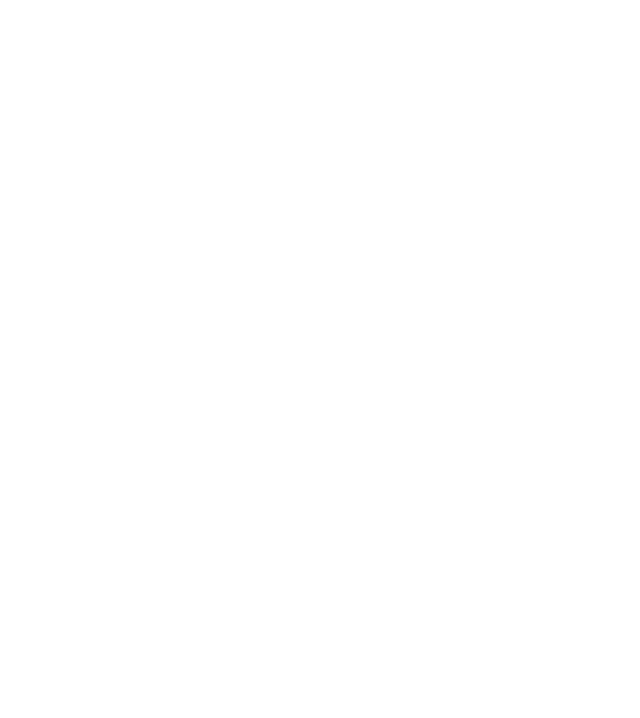
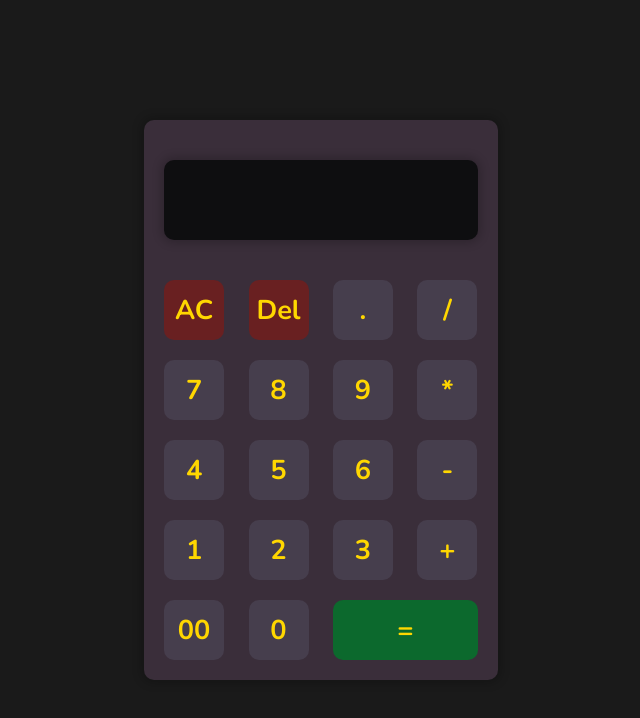
Before and after one commit to mwangiowen/calculator, a plain HTML site: page index.html in a window 1280 px wide. Shown: the whole page, without its empty margins (319-959 px from the left). Drawn offline with nearby package versions, Linux system fonts and the light colour scheme.

Commit message:
finishe my html file

```diff
--- a/index.css
+++ b/index.css
@@ -0,0 +1,90 @@
+@import url('https://fonts.googleapis.com/css2?family=Nunito:wght@200;300;400;500;600;700;800;900;1000&display=swap');
+
+* {
+    margin: 0px;
+    padding: 0px;
+    font-family: Arial, Helvetica, sans-serif;
+    box-sizing: border-box;
+    user-select: none;
+}
+
+body {
+    height: 100vh;
+    background: #1A1A1A; /* Dark Background */
+    display: grid;
+}
+
+.container {
+    width: 100%;
+    height: 100%;
+    display: flex;
+}
+
+.calculator {
+    background: #3A2E3A; /* Deep Purple Background */
+    padding: 10px;
+    box-shadow: 0px 0px 10px 3px rgba(0, 0, 0, 0.219);
+    margin: auto;
+    border-radius: 10px;
+}
+
+.calculator form input {
+    border: 0;
+    outline: 0;
+    width: 60px;
+    height: 60px;
+    border-radius: 10px;
+    font-family: Nunito;
+    font-weight: 700;
+    font-size: 1.7em;
+    color: #FFD700; /* Gold text color */
+    cursor: pointer;
+    margin: 10px;
+    background: #463E4D; /* Rich Purple */
+    transition: background 0.2s; /* Add transition effect for smooth hover */
+}
+
+.calculator form input:hover {
+    background: #B19CD9; /* Light Purple background on hover */
+}
+
+.calculator form input.NumpadBtns {
+    background: #463E4D; /* Rich Purple */
+}
+
+form .display {
+    display: flex;
+    justify-content: flex-end;
+    margin: 20px 0;
+}
+
+form .display input {
+    text-align: right;
+    flex: 2;
+    font-size: 45px;
+    box-shadow: none;
+    padding: 20px;
+    box-sizing: border-box;
+    background: #0E0E10; /* Dark Blue */
+    box-shadow: 0 0 10px 3px #00000033;
+    height: 80px;
+    color: #FFD700; /* Gold text color */
+}
+
+form input.equal {
+    width: 145px;
+    background: #0C692D; /* Rich Green */
+}
+
+form input.ac,
+form input.del {
+    background: #692021; /* Rich Red */
+}
+
+.symbols {
+    background-color: #A86541; /* Rich Brown */
+}
+
+.special {
+    background: #0E0E10; /* Dark Blue */
+}
--- a/index.html
+++ b/index.html
@@ -3,9 +3,47 @@
 <head>
     <meta charset="UTF-8">
     <meta name="viewport" content="width=device-width, initial-scale=1.0">
-    <title>Document</title>
+    <title>CALCULATER</title>
+    <link rel="stylesheet" type="text/css" href="index.css">
 </head>
 <body>
-
+    <div class="container">
+        <div class="calculator">
+            <form>
+                <div class="display">
+                    <input type="text" name="display" disabled>
+                </div>
+                <div>
+                    <input type="button" value="AC" onclick="display.value =''" class="ac">
+                    <input type="button" class="del" value="Del" onclick="display.value =display.value.toString().slice (0,-1)">
+                    <input type="button" class="symbols" value="." onclick="display.value +='.'">
+                    <input type="button" class="symbols" value="/" onclick="display.value +='/'">
+                </div>
+                <div>
+                    <input type="button" class="NumpadBtns" value="7" onclick="display.value +='7'">
+                    <input type="button" class="NumpadBtns" value="8" onclick="display.value +='8'">
+                    <input type="button" class="NumpadBtns" value="9" onclick="display.value +='9'">
+                    <input type="button" class="symbols" value="*" onclick="display.value +='*'">
+                </div>
+                <div>
+                    <input type="button" class="NumpadBtns" value="4" onclick="display.value +='4'">
+                    <input type="button" class="NumpadBtns" value="5" onclick="display.value +='5'">
+                    <input type="button" class="NumpadBtns" value="6" onclick="display.value +='6'">
+                    <input type="button" class="symbols" value="-" onclick="display.value +='-'">
+                </div>
+                <div>
+                    <input type="button" class="NumpadBtns" value="1" onclick="display.value +='1'">
+                    <input type="button" class="NumpadBtns" value="2" onclick="display.value +='2'">
+                    <input type="button" class="NumpadBtns" value="3" onclick="display.value +='3'">
+                    <input type="button" class="symbols" value="+" onclick="display.value +='+'">
+                </div>
+                <div>
+                    <input type="button" class="special" value="00" onclick="display.value +='00'">
+                    <input type="button" class="special" value="0" onclick="display.value += '0'">
+                    <input type="button" value="=" onclick="display.value = eval(display.value)" class="equal">
+                </div>
+            </form>
+        </div>
+    </div>
 </body>
 </html>
```
